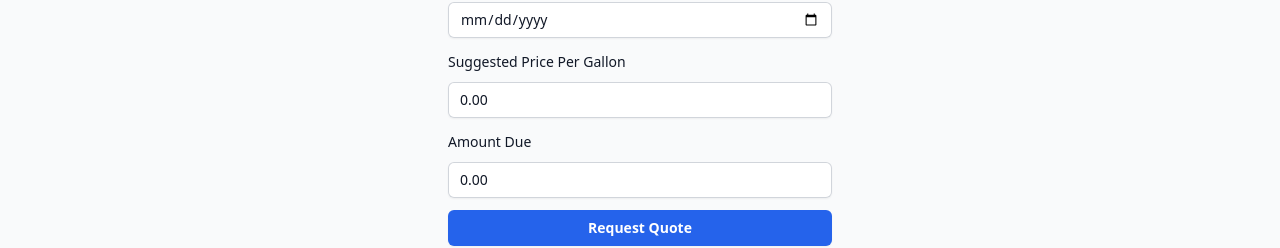
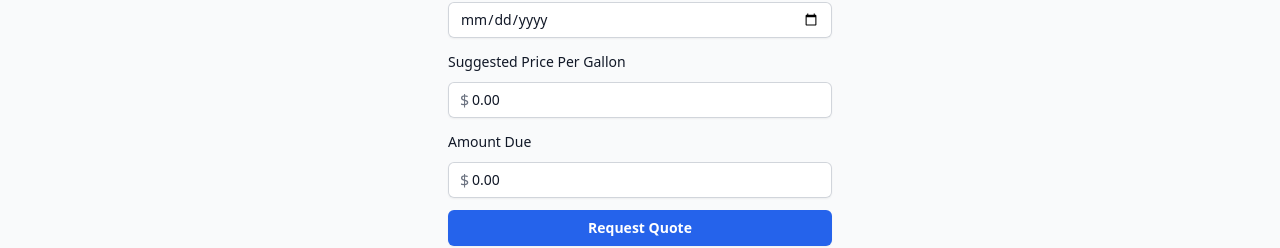
Before and after one commit to jaireid/fuel-quote-app, a React (Vite) app in the folder frontend/: page /quote in a window 1280 px wide. Shown: the part 282-530 px from the top of the page. Built offline with nearby package versions, Linux system fonts and the light colour scheme; sample sign-in values are in the browser's storage.

Commit message:
Add dollar symbol to input elements

```diff
--- a/frontend/src/screens/QuoteScreen.jsx
+++ b/frontend/src/screens/QuoteScreen.jsx
@@ -96,7 +96,7 @@ const QuoteScreen = () => {
               >
                 Suggested Price Per Gallon
               </label>
-              <div className="mt-2">
+              <div className="mt-2 relative">
                 <input
                   id="suggestedPrice"
                   name="suggestedPrice"
@@ -104,9 +104,12 @@ const QuoteScreen = () => {
                   required
                   readOnly
                   disabled
-                  className="block w-full rounded-md border-0 py-1.5 text-gray-900 shadow-sm ring-1 ring-inset ring-gray-300 placeholder:text-gray-400 focus:ring-2 focus:ring-inset focus:ring-blue-600 sm:text-sm sm:leading-6"
+                  className="block w-full rounded-md border-0 py-1.5 pl-6 pr-2 text-gray-900 shadow-sm ring-1 ring-inset ring-gray-300 placeholder:text-gray-400 focus:ring-2 focus:ring-inset focus:ring-blue-600 sm:text-sm sm:leading-6"
                   value={suggestedPrice.toFixed(2)}
                 />
+                <span className="absolute inset-y-0 left-0 flex items-center pl-3 text-gray-500">
+                  $
+                </span>
               </div>
             </div>
 
@@ -117,7 +120,7 @@ const QuoteScreen = () => {
               >
                 Amount Due
               </label>
-              <div className="mt-2">
+              <div className="mt-2 relative">
                 <input
                   id="amountDue"
                   name="amountDue"
@@ -125,9 +128,12 @@ const QuoteScreen = () => {
                   required
                   readOnly
                   disabled
-                  className="block w-full rounded-md border-0 py-1.5 text-gray-900 shadow-sm ring-1 ring-inset ring-gray-300 placeholder:text-gray-400 focus:ring-2 focus:ring-inset focus:ring-blue-600 sm:text-sm sm:leading-6"
+                  className="block w-full rounded-md border-0 py-1.5 pl-6 pr-2 text-gray-900 shadow-sm ring-1 ring-inset ring-gray-300 placeholder:text-gray-400 focus:ring-2 focus:ring-inset focus:ring-blue-600 sm:text-sm sm:leading-6"
                   value={amountDue.toFixed(2)}
                 />
+                <span className="absolute inset-y-0 left-0 flex items-center pl-3 text-gray-500">
+                  $
+                </span>
               </div>
             </div>
 
```
